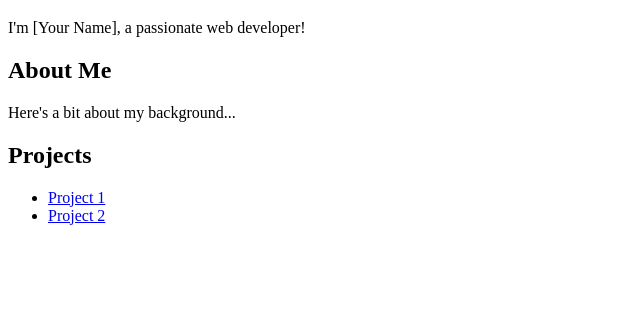
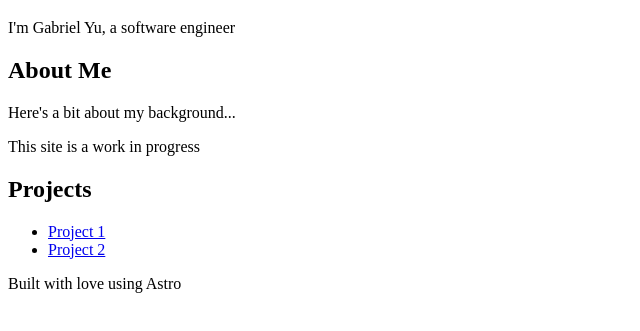
Before and after one commit to shoedogodo/shoedogodo.github.io, an Astro site: page / in a window 1280 px wide. Shown: the part 61-392 px from the top of the page, without its empty margins (0-640 px from the left). Built offline with nearby package versions, Linux system fonts and the light colour scheme; Astro itself is replaced by a stand-in of ours.

Commit message:
Changed site details to me

```diff
--- a/src/pages/index.astro
+++ b/src/pages/index.astro
@@ -4,13 +4,16 @@ layout: "../layouts/Base.astro"
 ---
 
 <h1>Welcome to My Portfolio!</h1>
-<p>I'm [Your Name], a passionate web developer!</p>
+<p>I'm Gabriel Yu, a software engineer</p>
 
 <h2>About Me</h2>
 <p>Here's a bit about my background...</p>
+<p>This site is a work in progress</p>
 
 <h2>Projects</h2>
 <ul>
   <li><a href="https://project1.com">Project 1</a></li>
   <li><a href="https://project2.com">Project 2</a></li>
 </ul>
+
+<p>Built with love using Astro</p>
```
